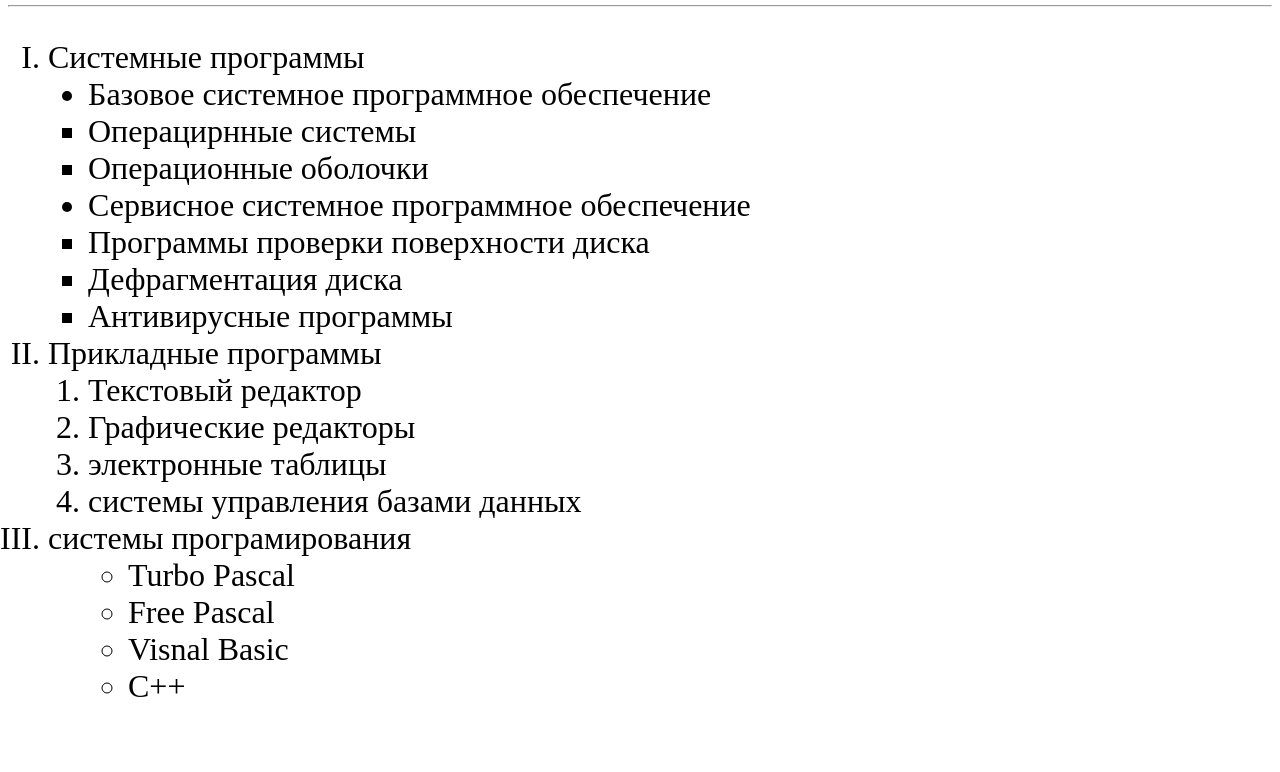
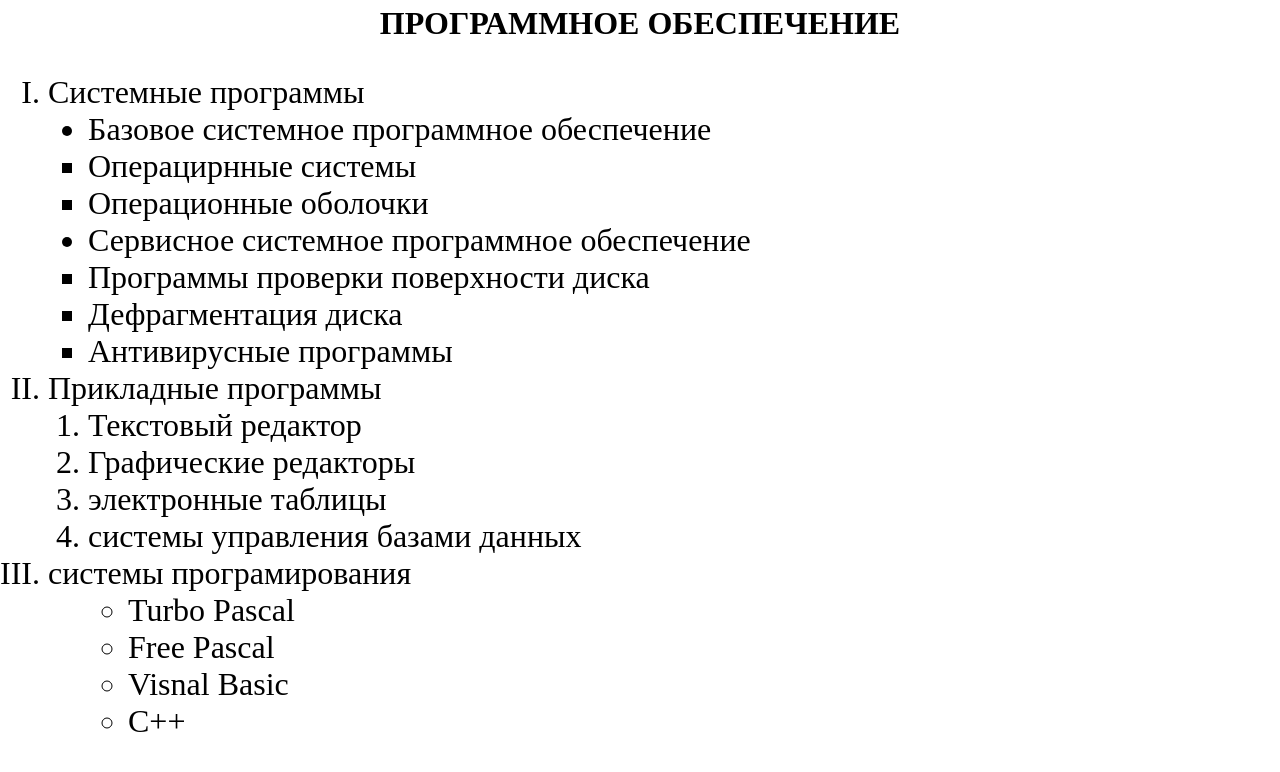
Before and after one commit to vilen1116/vlen7284, a plain HTML site: page software.html in a window 1280 px wide. Shown: the part 60-832 px from the top of the page. Before the commit the page ends 800 px from the top, so only its background shows below. Drawn offline with Linux system fonts and the light colour scheme.

Commit message:
Add files via upload

```diff
--- a/software.html
+++ b/software.html
@@ -10,9 +10,8 @@
 [<a href=software.html>Программы</a>]&nbsp
 [<a href=glossary.html>Словарь</a>]&nbsp
 [<a href=anketa.html>Анкета</a>]&nbsp
-<h2 align="center">
+<h2 align="center">ПРОГРАММНОЕ ОБЕСПЕЧЕНИЕ
 </h2>
-<hr>
 <font face="calibri">
 
 </font>
```
